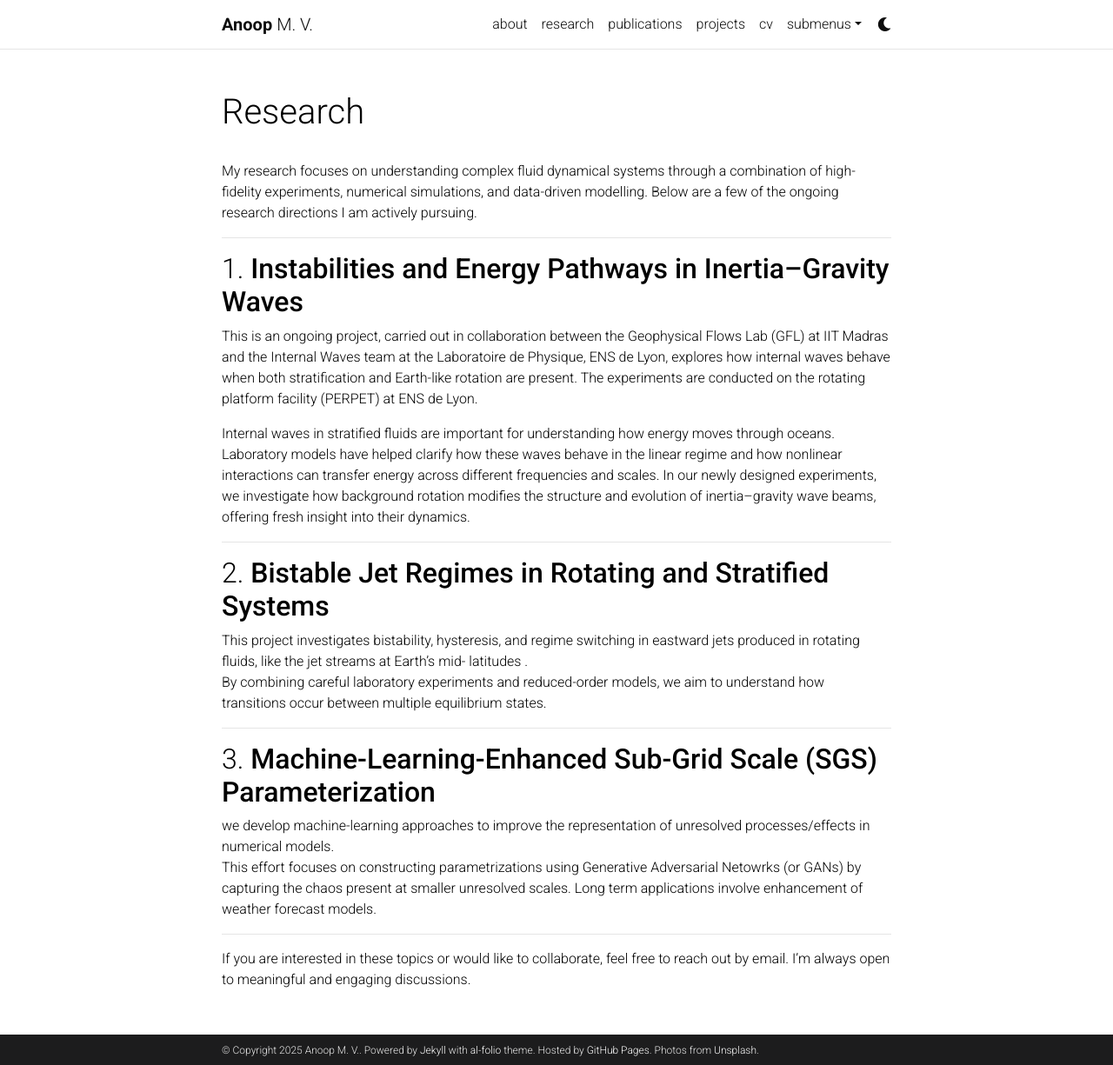
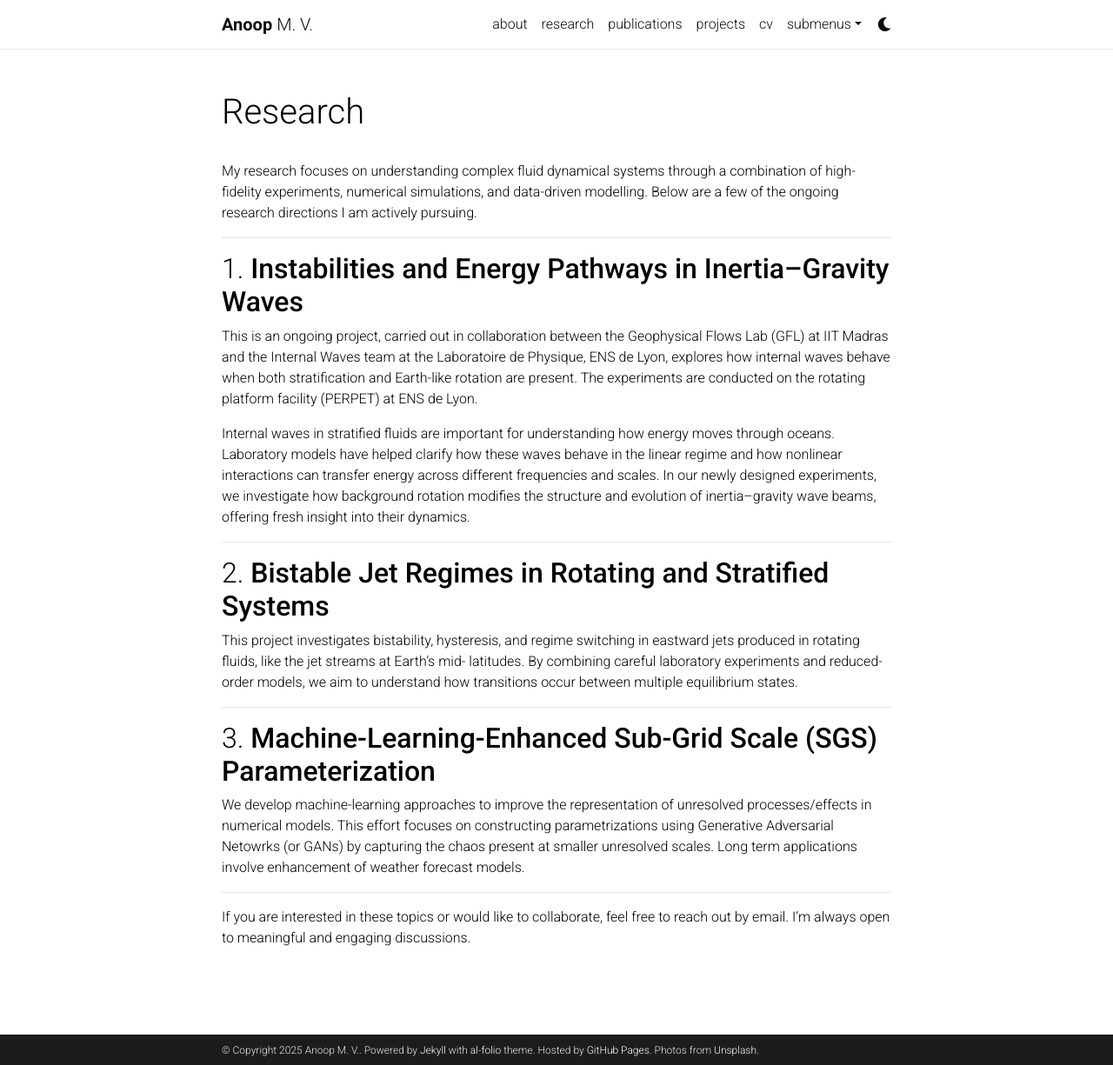
Before and after one commit to anoopmohanvijaya/mypage, a Jekyll site: the page built from research/topics.md, in a window 1280 px wide and 1225 px high. Shown: the whole window at 87% size. Built offline with Jekyll 4.4.1, drawn with Linux system fonts in a browser that asks for light colours; comment, search, counter and statistics services are not loaded; a style sheet for code colours, icons or effects is not loaded.

Commit message:
reseach update

```diff
--- a/research/topics.md
+++ b/research/topics.md
@@ -18,15 +18,13 @@ Internal waves in stratified fluids are important for understanding how energy m
 
 ## 2. **Bistable Jet Regimes in Rotating and Stratified Systems**
 
-This project investigates bistability, hysteresis, and regime switching in eastward jets produced in rotating fluids, like the jet streams at Earth's mid- latitudes .
-By combining careful laboratory experiments and reduced-order models, we aim to understand how transitions occur between multiple equilibrium states.
+This project investigates bistability, hysteresis, and regime switching in eastward jets produced in rotating fluids, like the jet streams at Earth's mid- latitudes. By combining careful laboratory experiments and reduced-order models, we aim to understand how transitions occur between multiple equilibrium states.
 
 ---
 
 ## 3. **Machine-Learning-Enhanced Sub-Grid Scale (SGS) Parameterization**
 
-we develop machine-learning approaches to improve the representation of unresolved processes/effects in numerical models.
-This effort focuses on constructing parametrizations using Generative Adversarial Netowrks (or GANs) by capturing the chaos present at smaller unresolved scales. Long term applications involve enhancement of weather forecast models.
+We develop machine-learning approaches to improve the representation of unresolved processes/effects in numerical models. This effort focuses on constructing parametrizations using Generative Adversarial Netowrks (or GANs) by capturing the chaos present at smaller unresolved scales. Long term applications involve enhancement of weather forecast models.
 
 ---
 
```
